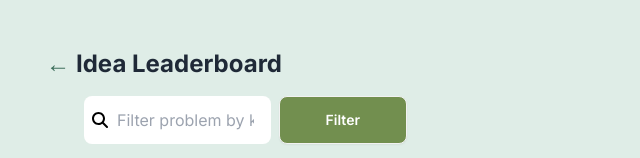
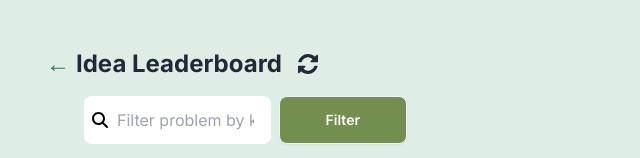
Before and after one commit to cyn900/AI-EarthHack, a Next.js app in the folder client/: page /leaderboard in a window 1280 px wide. Shown: the top 158 px of the page, without its empty margins (275-915 px from the left). Built offline with nearby package versions, Linux system fonts and the light colour scheme; no server answers.

Commit message:
final final

```diff
--- a/client/src/app/config.js
+++ b/client/src/app/config.js
@@ -1,4 +1,4 @@
-// const API_URL = 'https://ai-earthhack.onrender.com';
-const API_URL = 'http://localhost:4000';
+const API_URL = 'https://ai-earthhack.onrender.com';
+// const API_URL = 'http://localhost:4000';
 
 export default API_URL;
--- a/client/src/app/leaderboard/page.js
+++ b/client/src/app/leaderboard/page.js
@@ -64,12 +64,21 @@ export default function Page() {
         }
     }
 
+    const handleRefreshPage = () => {
+        const response = axios.get(API_URL + '/filter-idea-by-keyword?keyword=');
+        fetchIdeas().then(r => console.log(r));
+    }
+
     return (
         <div data-theme="light" className="min-h-screen flex justify-center items-center bg-light_green">
             <div className="max-w-screen-2xl m-12">
                 <div className="relative flex items-center mb-4">
                     <h1 className="font-bold text-2xl"> Idea Leaderboard </h1>
                     <Link href="/result" className="absolute left-[-30px] top-0 h-full text-2xl text-dark_green"> &#8592; </Link>
+
+                    <button className="ml-4" onClick={handleRefreshPage}>
+                        <svg xmlns="http://www.w3.org/2000/svg" width="20" height="20" viewBox="0 0 1536 1536"><path fill="currentColor" d="M1511 928q0 5-1 7q-64 268-268 434.5T764 1536q-146 0-282.5-55T238 1324l-129 129q-19 19-45 19t-45-19t-19-45V960q0-26 19-45t45-19h448q26 0 45 19t19 45t-19 45l-137 137q71 66 161 102t187 36q134 0 250-65t186-179q11-17 53-117q8-23 30-23h192q13 0 22.5 9.5t9.5 22.5m25-800v448q0 26-19 45t-45 19h-448q-26 0-45-19t-19-45t19-45l138-138Q969 256 768 256q-134 0-250 65T332 500q-11 17-53 117q-8 23-30 23H50q-13 0-22.5-9.5T18 608v-7q65-268 270-434.5T768 0q146 0 284 55.5T1297 212l130-129q19-19 45-19t45 19t19 45"/></svg>
+                    </button>
                 </div>
 
                 <div className="form-control w-3/5 flex flex-row my-4">
```
Also changed, not shown: 1 other file (tests, documents, lock files or other folders).
